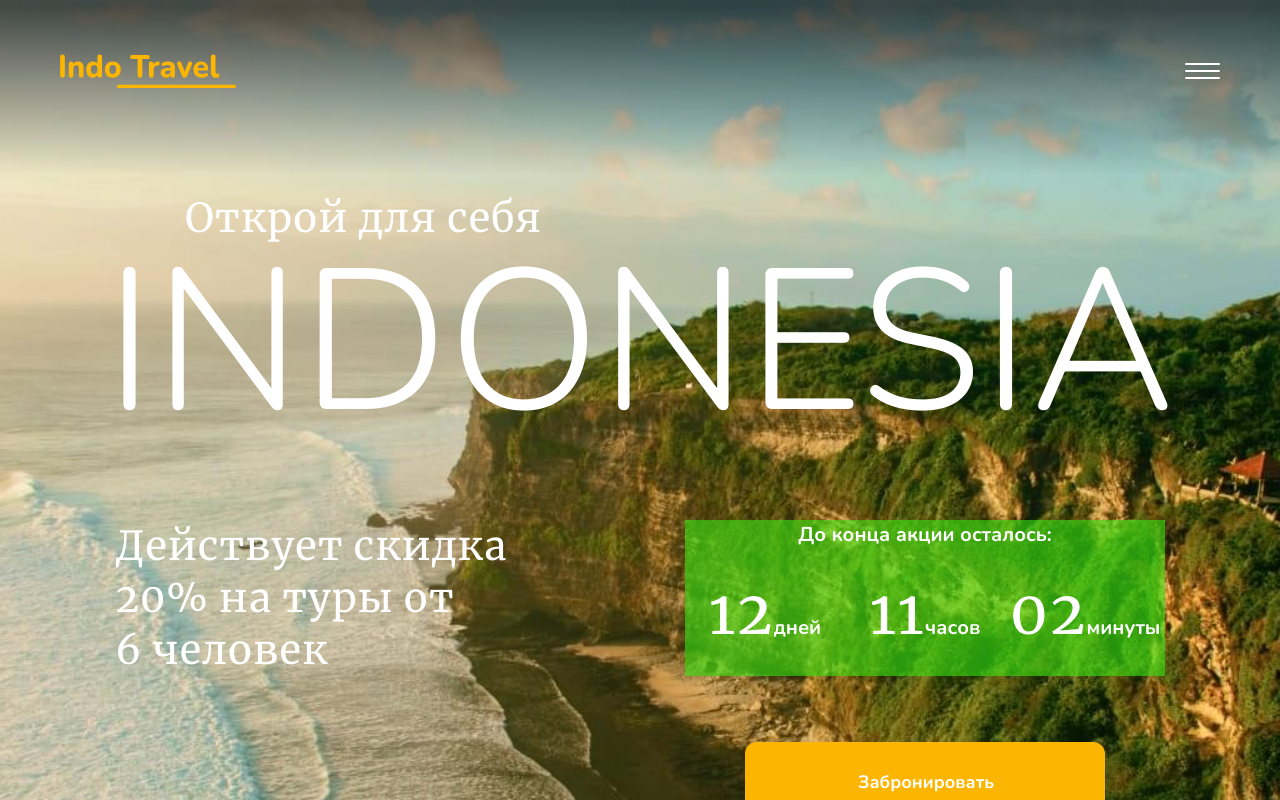
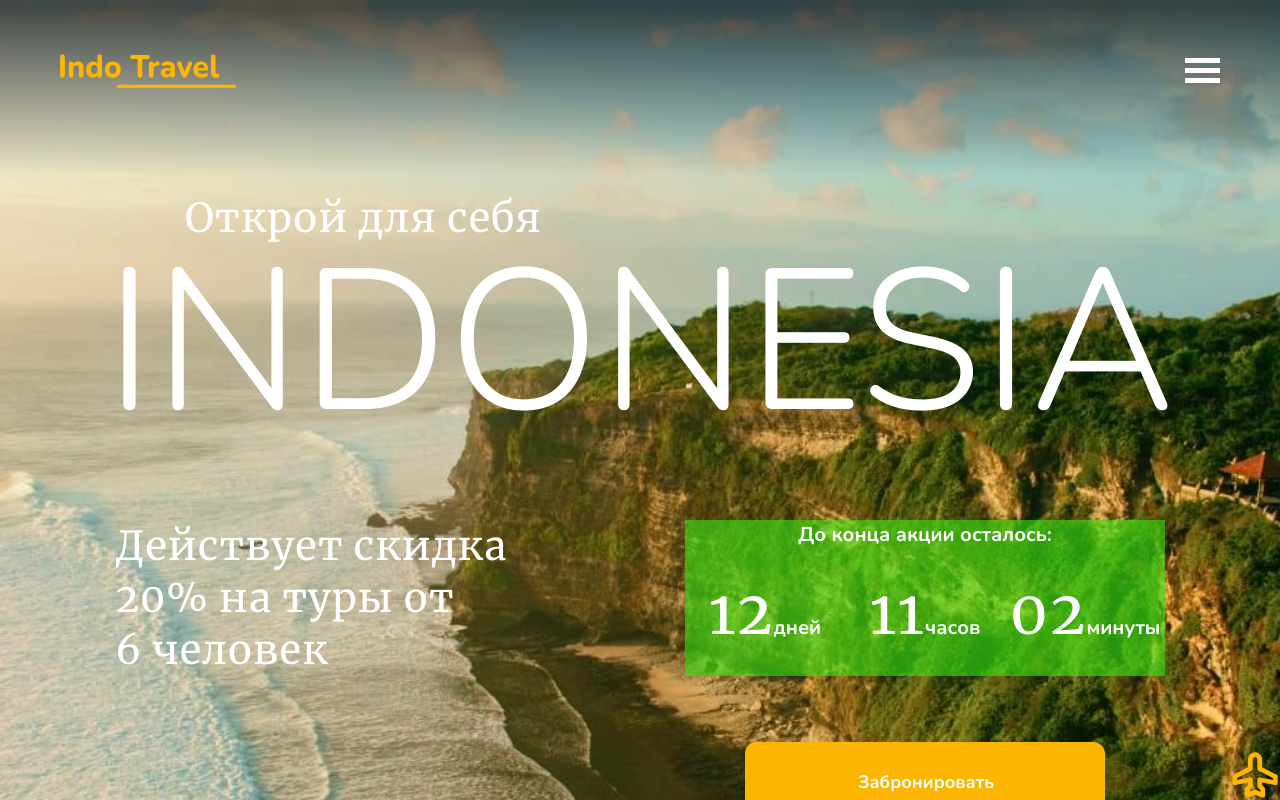
Before and after one commit to kaminskyVova/IndoTravel, a plain HTML site: page index.html in a window 1280 px wide. Shown: the top 800 px of the page. Drawn offline with Linux system fonts and the light colour scheme.

Commit message:
svg+burger

```diff
--- /dev/null
+++ b/css/burger.css
@@ -0,0 +1,37 @@
+.nav-icon__middle {
+  width: 35px;
+  height: 5px;
+  background-color: #fff;
+  position: relative;
+}
+.nav-icon__middle::before,
+.nav-icon__middle::after {
+  content: '';
+  position: absolute;
+  width: 35px;
+  height: 5px;
+  left: 0;
+  background-color: #fff;
+  transition: transform 0.2s ease-in, top 0.2s linear 0.2s;
+}
+.nav-icon__middle::before {
+  top: -10px;
+}
+.nav-icon__middle::after {
+  top: 10px;
+}
+
+.nav-icon__middle.active {
+  background-color: transparent;
+}
+.nav-icon__middle.active::before,
+.nav-icon__middle.active::after {
+  top: 0;
+  transition: top 0.2s linear transform 0.2s ease-in 0.2s;
+}
+.nav-icon__middle.active::before {
+  transform: rotate(45deg);
+}
+.nav-icon__middle.active::after {
+  transform: rotate(-45deg);
+}
--- a/css/index.css
+++ b/css/index.css
@@ -620,9 +620,9 @@ p {
 }
 
 .header__menu-button {
-		width: 35px;
-		height: 16px;
-		background: url("../img/hero/menu.svg") center/contain no-repeat;
+		/* width: 35px;
+		height: 16px; */
+		/* background: url("../img/hero/menu.svg") center/contain no-repeat; */
 		-webkit-transition: -webkit-transform .3s ease-in;
 		transition: -webkit-transform .3s ease-in;
 		-o-transition: transform .3s ease-in;
--- a/index.html
+++ b/index.html
@@ -10,6 +10,7 @@
   <link rel="icon" type="image/svg+xml" href="img/favicon.svg">
   <link rel="icon" type="image/png" href="img/favicon.png">
   <link rel="stylesheet" href="css/index.css">
+  <link rel="stylesheet" href="css/burger.css">
   <link rel="stylesheet" href="css/timer.css">
 
   <script type="module" src="./script/main.js"></script>
@@ -26,7 +27,9 @@
     <div class="container header__container">
       <img src="img/logo.svg" class="logo header__logo" alt="Логотип компании Indo Travel">
 
-      <button class="header__menu-button" aria-label="Кнопка вызова меню"></button>
+      <div class="nav-btn__wrapper">
+        <button class="header__menu-button nav-icon__middle" aria-label="Кнопка вызова меню"></button>
+      </div>
 
       <nav class="header__menu">
         <ul class="header__list">
--- a/script/main.js
+++ b/script/main.js
@@ -1,6 +1,7 @@
 import {countdownTimer} from './modules/timer.js';
 import './modules/acc.js'
 import './modules/burgerMenu.js'
+import './modules/flay.js'
 
 const start = () => {
 
--- a/script/modules/burgerMenu.js
+++ b/script/modules/burgerMenu.js
@@ -1,19 +1,26 @@
 const body = document.querySelector('body');
 const menuList = body.querySelector('.header__menu');
+const menuBtn = body.querySelector('.nav-icon__middle');
+const menuBtnWrapper = body.querySelector('.nav-btn__wrapper');
+
+menuBtnWrapper.style.cssText = `
+width: 35px;
+height: 30px;
+`;
 
 body.addEventListener('click', ({ target }) => {
   console.log('target: ', target);
-  target.matches('.header__menu-button')
-    ? menuList.classList.toggle('header__menu_active')
-    : '';
+  if (target.closest('.nav-btn__wrapper')) {
+    menuList.classList.toggle('header__menu_active');
+    menuBtn.classList.toggle('active');
+  }
 
-	if (
-    target.classList.contains('header__menu') ||
+  if (
     target.classList.contains('header__link') ||
-    (target.className != 'header__menu' &&
-      !target.matches('.header__menu-button'))
+    (!target.classList.contains('header__menu_active') && !target.closest('.nav-btn__wrapper'))
   ) {
     menuList.classList.remove('header__menu_active');
+    menuBtn.classList.remove('active');
   }
 
 });
--- /dev/null
+++ b/script/modules/flay.js
@@ -0,0 +1,29 @@
+const docEl = document.documentElement;
+const fly = document.createElement('div');
+
+fly.style.cssText = `
+    position: fixed;
+    width: 50px;
+    height: 50px;
+    right: 0;
+    bottom: 0;
+    pointer-events: none;
+
+    background: url('../../img/airplane/airplane.svg') center/contain;
+
+`;
+document.body.append(fly);
+
+const calcPositionFly = () => {
+  const maxTop = docEl.scrollWidth - fly.clientWidth;
+  const maxScroll = docEl.scrollHeight - docEl.clientHeight;
+  const percentScroll = (window.pageYOffset * 100) / maxScroll;
+
+  const top = maxTop * (percentScroll / 100);
+
+  fly.style.transform = `translateY(${-top}px)`;
+};
+
+window.addEventListener('scroll', calcPositionFly);
+
+calcPositionFly();
```
Also changed, not shown: img/airplane/airplane.svg (added), img/airplane/indofly.jpg (added), img/airplane/indoflyend.jpg (added).
